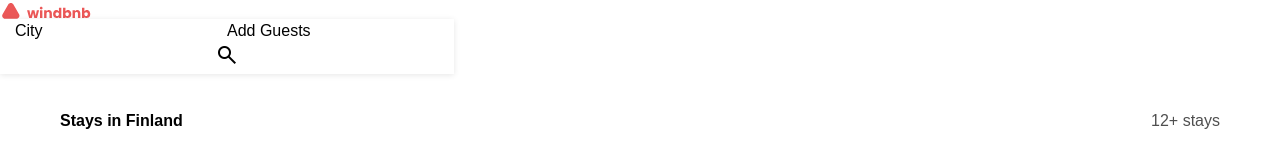
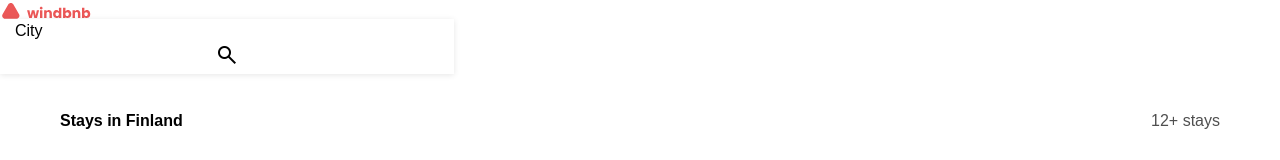
Before and after one commit to Arturo1502/mpN3, a React (Vite) app: page / in a window 1280 px wide. Shown: the top 160 px of the page. Built offline with nearby package versions, Linux system fonts and the light colour scheme.

Commit message:
ultimos ajustes del input

```diff
--- a/src/App.jsx
+++ b/src/App.jsx
@@ -3,6 +3,7 @@ import Windbnb from "/logo.svg";
 import "./App.css";
 import Navbar from "./components/Navbar"
 import Cards from "./components/Cards";
+import total from "./components/Guests";
 
 export async function getData() {
   const fetchData = await fetch("stays.json");
@@ -23,6 +24,8 @@ function App() {
   const [guests, setGuests] = useState("");
 
   const [enlistarCiudad, setEnlistarCiudad] = useState("");
+
+
 
   async function getData() {
     const fetchData = await fetch("stays.json");
@@ -66,6 +69,7 @@ function App() {
         abrirModal={abrirModal}
         setabrirModal={setabrirModal}
         enlistarCiudad={enlistarCiudad}
+        total={total}
       />
 
       <div className="title">
--- a/src/components/Navbar/index.jsx
+++ b/src/components/Navbar/index.jsx
@@ -2,7 +2,7 @@ import React, { useState, useRef, useEffect } from "react";
 import "./Navbar.css";
 import Modal from '../Modal'
 
-const Navbar = ({ img, searchValue, setSearchValue, search, searchGuests, setSearchGuests, abrirModal, setabrirModal }) => {
+const Navbar = ({ img, searchValue, setSearchValue, search, searchGuests, setSearchGuests, abrirModal, setabrirModal, total }) => {
 
 
     const clickClose = () => {
@@ -28,7 +28,7 @@ const Navbar = ({ img, searchValue, setSearchValue, search, searchGuests, setSea
 
                         <input className="min-w-12 text-[13px] pr-[12px]" value={searchValue || "City"} onChange={(e) => setSearchValue(e.target.value)} />
 
-                        <input className="inputGuests border-l border-l-gray-100 min-w-[90px] text-xs " value={searchGuests || "Add Guests"}/>
+                        <input className="inputGuests border-l border-l-gray-100 min-w-[90px] text-xs " value={searchGuests || total || "Add Guests"}/>
 
 
                         <div className="items-center flex text-red-400 pl-2 hover:text-sky-300 duration-300">
```
